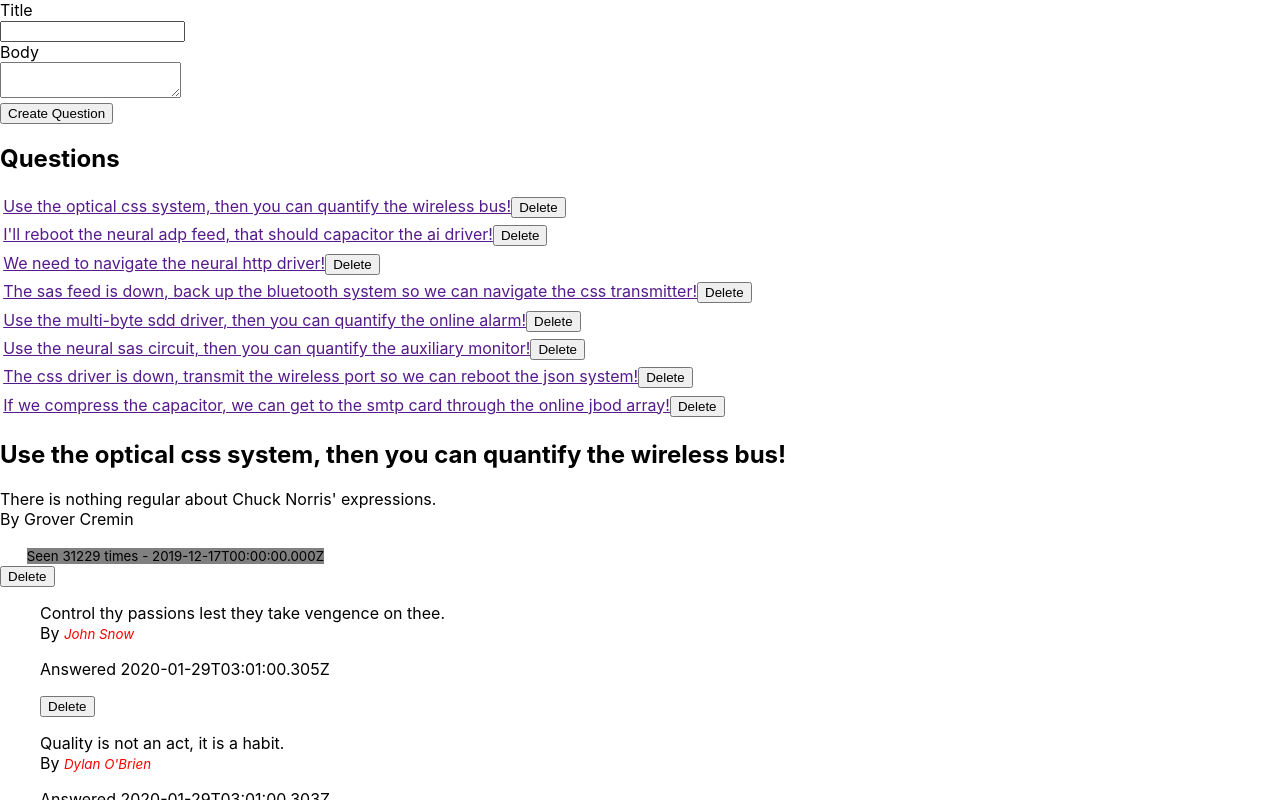
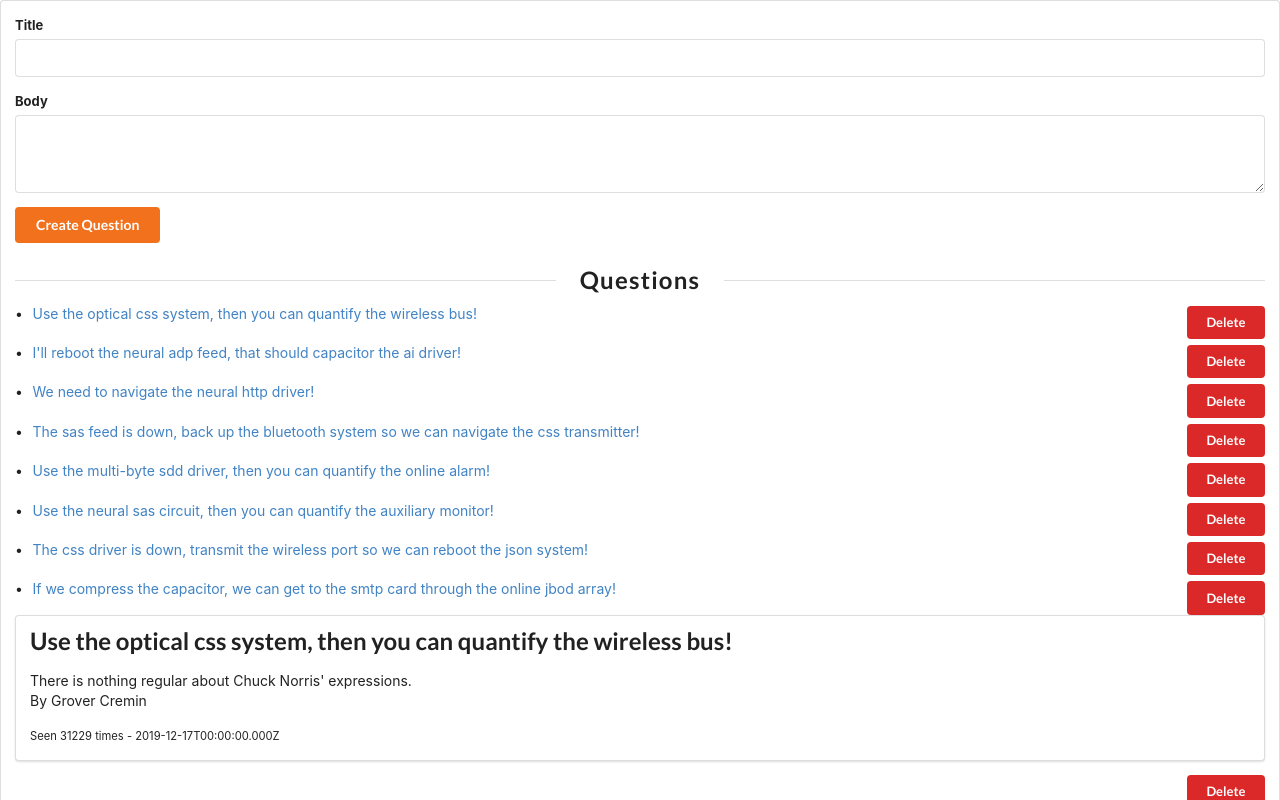
Before and after one commit to ashkan-web/React_awsomeanswer, a React (Create React App) app: page / in a window 1280 px wide. Shown: the top 800 px of the page. Built offline with nearby package versions, Linux system fonts and the light colour scheme.

Commit message:
add semantic link to html page and update all pages with new design

```diff
--- a/public/index.html
+++ b/public/index.html
@@ -1,8 +1,10 @@
+
 <!DOCTYPE html>
 <html lang="en">
   <head>
     <meta charset="utf-8" />
     <link rel="icon" href="%PUBLIC_URL%/favicon.ico" />
+    <link rel="stylesheet" href="//cdnjs.cloudflare.com/ajax/libs/semantic-ui/2.4.1/semantic.min.css">
     <meta name="viewport" content="width=device-width, initial-scale=1" />
     <meta name="theme-color" content="#000000" />
     <meta
--- a/src/components/AnswerList.js
+++ b/src/components/AnswerList.js
@@ -4,7 +4,13 @@
 
 export const AnswerList = props => {
   return (
-    <ul>
+    <div
+      style={{
+        marginTop: "4em"
+      }}
+    >
+      <h2 className="ui horizontal divider header">Answers</h2>
+      <ul className="ui list">
         {props.answers.map(answer => (
           <AnswerDetails
             key={answer.id}
@@ -13,5 +19,6 @@
           />
         ))}
       </ul>
+    </div>
   );
 };
--- a/src/components/App.js
+++ b/src/components/App.js
@@ -5,10 +5,10 @@
 
 const App = () => {
   return (
-    <>
+    <div className="ui contianer segment">
       <QuestionIndexPage />
       <QuestionShowPage />
-    </>
+    </div>
   );
 };
 
--- a/src/components/NewQuestionForm.js
+++ b/src/components/NewQuestionForm.js
@@ -20,21 +20,18 @@
     currentTarget.reset();
   };
   return (
-    <form className="NewQuestionForm" onSubmit={handleSubmit}>
-      <div>
+    <form className="NewQuestionForm ui form" onSubmit={handleSubmit}>
+      <div className="field">
         <label htmlFor="title">Title</label>
-        <br />
         <input type="text" name="title" id="title" />
       </div>
-
-      <div>
+      <div className="field">
         <label htmlFor="body">Body</label>
-        <br />
-        <textarea name="body" id="body" />
+        <textarea name="body" id="body" rows="3" />
       </div>
-      <div>
-        <input type="submit" value="Create Question" />
-      </div>
+      <button class="ui orange button" type="submit">
+        Create Question
+      </button>
     </form>
   );
 };
--- a/src/components/QuestionDetails.js
+++ b/src/components/QuestionDetails.js
@@ -2,18 +2,13 @@
 
 export const QuestionDetails = props => {
   return (
-    <div>
-      <h2>{props.title}</h2>
+    <div className="ui segment">
+      <h2 className="ui header">{props.title}</h2>
       <p>
         {props.body} <br />
         By {props.author.full_name}
       </p>
-      <small
-        style={{
-          margin: "2em",
-          backgroundColor: "grey"
-        }}
-      >
+      <small>
         Seen {props.view_count} times - {props.created_at.toLocaleString()}
       </small>
     </div>
--- a/src/components/QuestionIndexPage.js
+++ b/src/components/QuestionIndexPage.js
@@ -59,17 +59,17 @@
     return (
       <main>
         <NewQuestionForm onCreateQuestion={this.createQuestion} />
-        <h2>Questions</h2>
-        <ul
-          style={{
-            listStyle: "none",
-            paddingLeft: 0
-          }}
-        >
+        <h2 className="ui horizontal divider header">Questions</h2>
+        <ul className="ui list">
           {this.state.questions.map(question => (
-            <li key={question.id} style={{ padding: "0.2em" }}>
-              <a href="">{question.title}</a>
-              <button onClick={() => this.deleteQuestion(question.id)}>
+            <li className="item" key={question.id}>
+              <a className="ui link" href="">
+                {question.title}
+              </a>
+              <button
+                className="ui small right floated red button"
+                onClick={() => this.deleteQuestion(question.id)}
+              >
                 Delete
               </button>
             </li>
--- a/src/components/QuestionShowPage.js
+++ b/src/components/QuestionShowPage.js
@@ -35,16 +35,19 @@
     if (!this.state.question) {
       return (
         <div className="Page">
-          <h3 style={{ color: "white", backgroundColor: "red" }}>
-            Question doesn't exist
-          </h3>
+          <h3 className="ui red header">Question doesn't exist</h3>
         </div>
       );
     }
     return (
       <div className="Page">
         <QuestionDetails {...this.state.question} />
-        <button onClick={() => this.deleteQuestion()}>Delete</button>
+        <button
+          className="ui small right floated red button"
+          onClick={() => this.deleteQuestion()}
+        >
+          Delete
+        </button>
         <AnswerList
           answers={this.state.question.answers}
           onAnswerDeleteClick={id => this.deleteAnswer(id)}
--- a/src/index.js
+++ b/src/index.js
@@ -3,6 +3,7 @@
 import "./index.css";
 import App from "./components/App";
 import * as serviceWorker from "./serviceWorker";
+
 
 ReactDOM.render(<App />, document.getElementById("root"));
 
```
Lines whose indentation alone changed are shown as unchanged.
